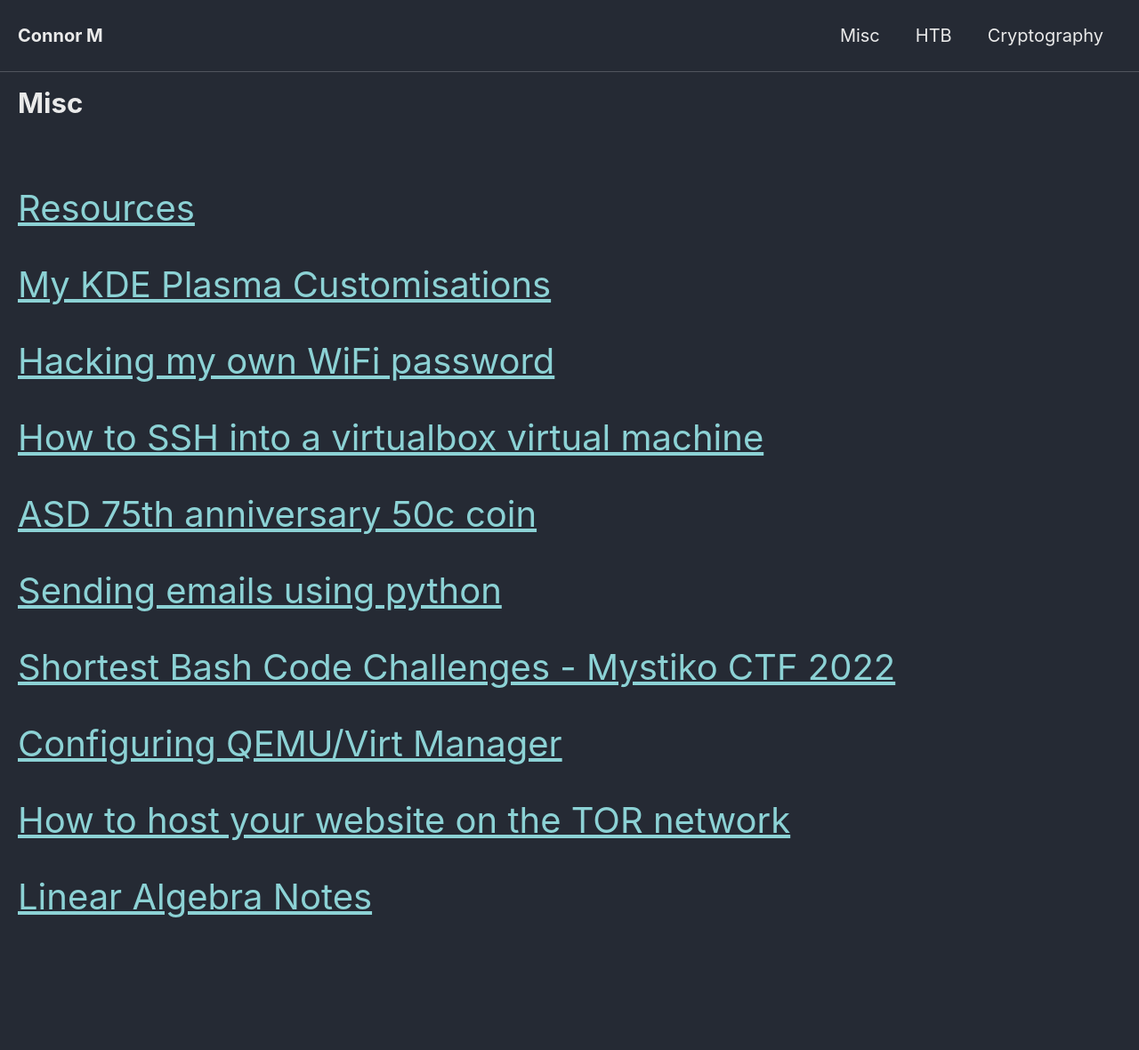
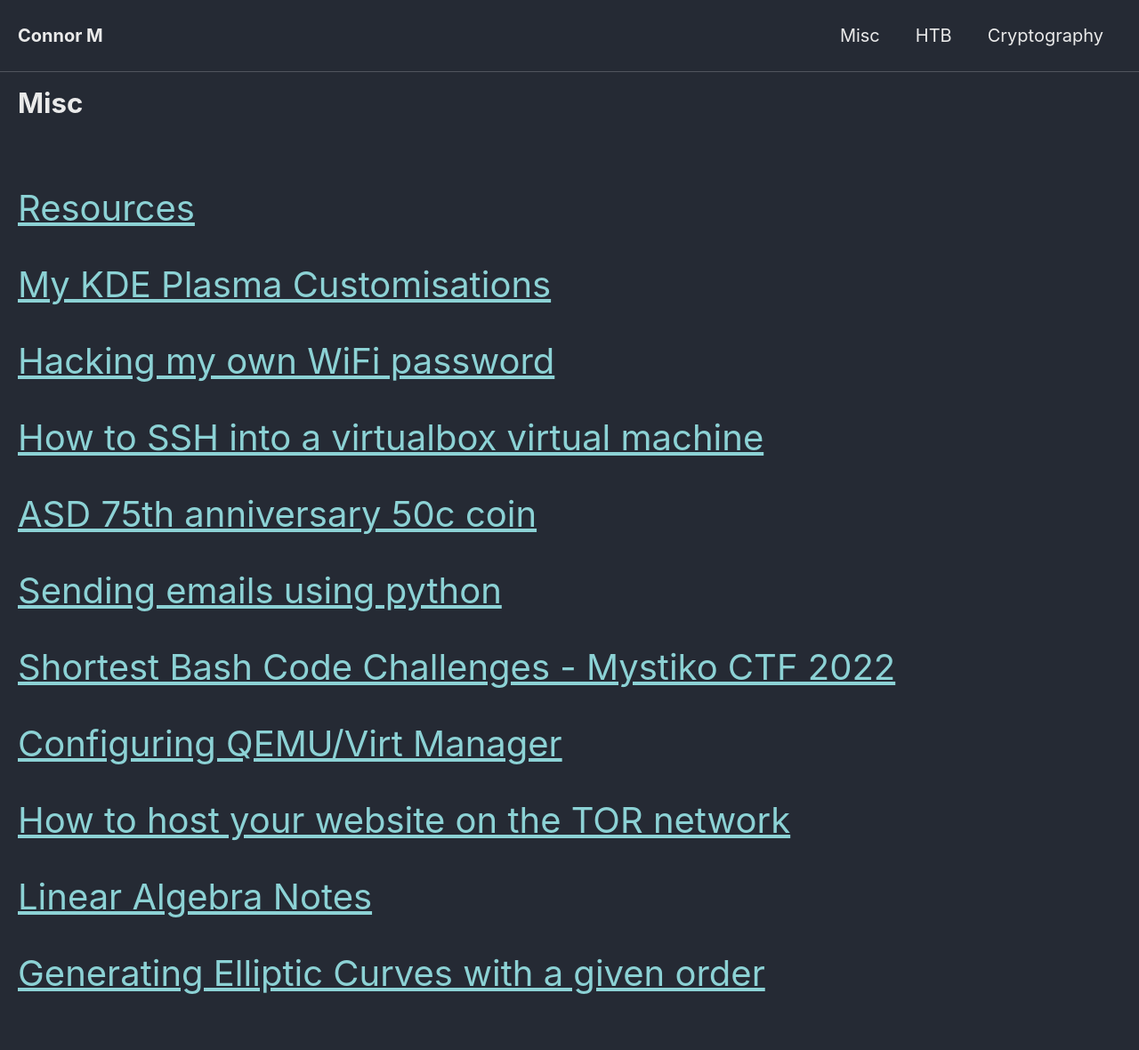
Before and after one commit to Connor-McCartney/Connor-McCartney.github.io, a Jekyll site: the page built from _pages/misc.md, in a window 1280 px wide. Shown: the whole page at 89% size. Built offline with Jekyll 4.4.1, drawn with Linux system fonts in a browser that asks for light colours; cached includes are drawn as plain includes; before the commit the page ends 1094 px from its top, so only the background shows below that.

Commit message:
Update misc.md

```diff
--- a/_pages/misc.md
+++ b/_pages/misc.md
@@ -24,3 +24,5 @@ title: Misc
 <span style="font-size:2em;">   [How to host your website on the TOR network](/misc/host-tor-site)   </span>
 
 <span style="font-size:2em;">   [Linear Algebra Notes](/misc/linear-algebra)   </span>
+
+<span style="font-size:2em;">   [Generating Elliptic Curves with a given order](/misc/ecc-gen)   </span>
```
